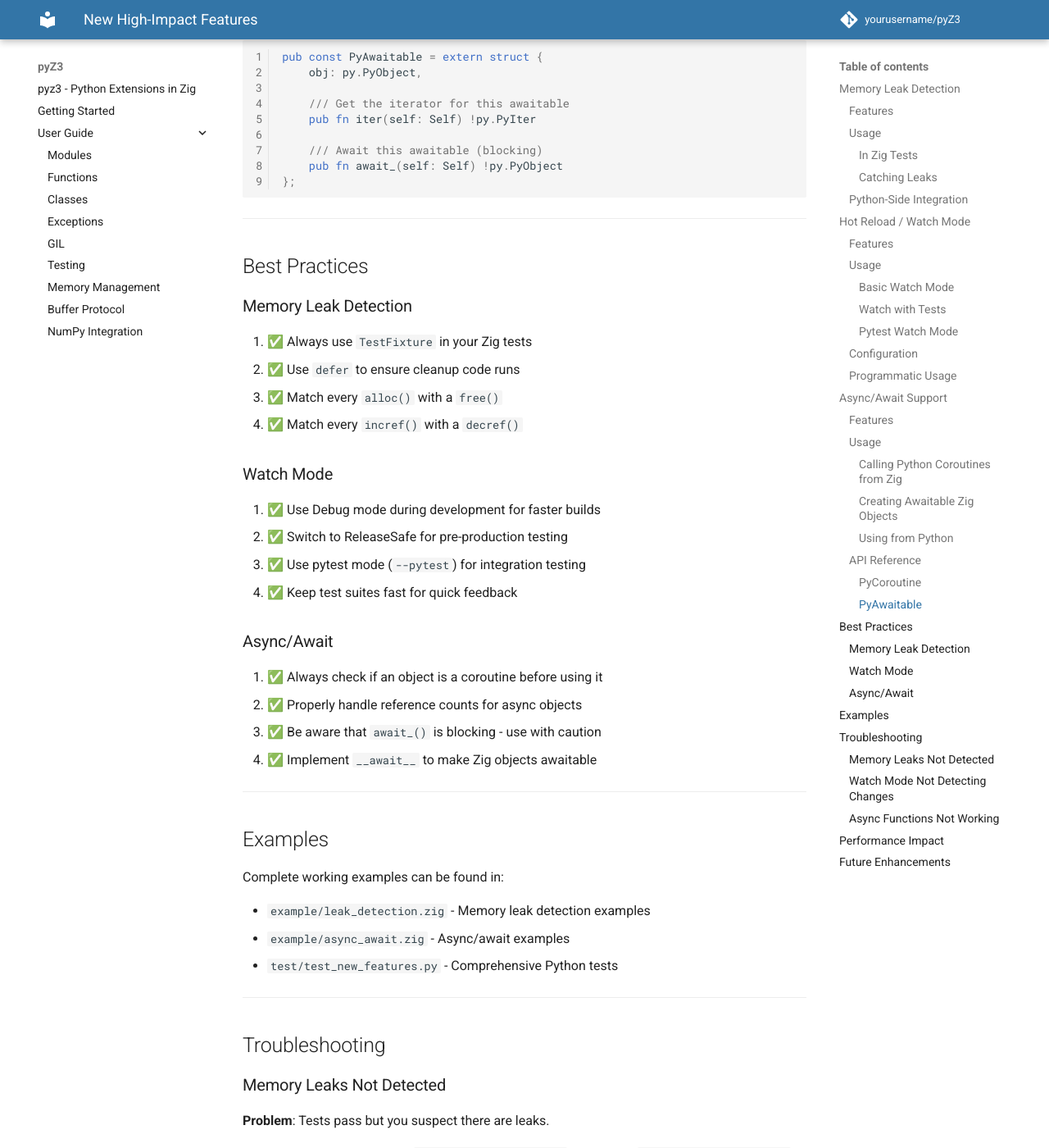
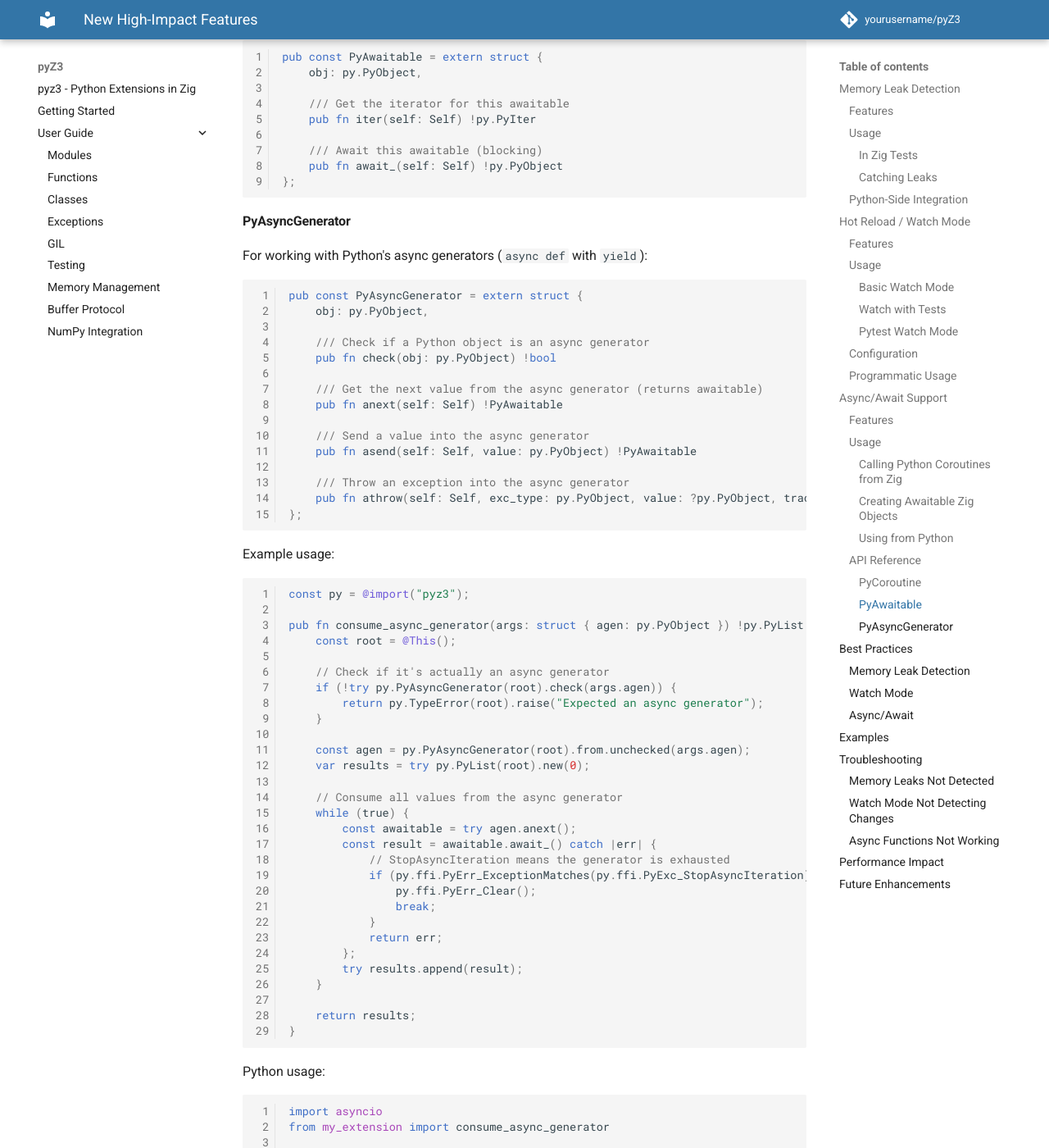
Before and after one commit to amiyamandal-dev/pyz3, an MkDocs documentation site: the page built from docs/guide/new_features.md, in a window 1280 px wide and 1400 px high, scrolled down 6095 px. Shown: the whole window at 82% size. Built offline with MkDocs 1.6.1 and Material for MkDocs 9.7.7, drawn with Linux system fonts in a browser that asks for light colours; comment, search, counter and statistics services are not loaded; the version menu is left out; some of the changed text lies outside the part shown.

Commit message:
Add support for class methods and async generators
- Implement class method detection in function signatures (first param
  PyType)
- Enable PyAsyncGenerator type after fixing circular import issues
- Add property setter generation to stub generation
- Update documentation with new features
- Adjust CI to only check generated stubs for Python 3.13

````diff
--- a/docs/guide/new_features.md
+++ b/docs/guide/new_features.md
@@ -302,6 +302,81 @@ pub const PyAwaitable = extern struct {
 };
 ```
 
+#### PyAsyncGenerator
+
+For working with Python's async generators (`async def` with `yield`):
+
+```zig
+pub const PyAsyncGenerator = extern struct {
+    obj: py.PyObject,
+
+    /// Check if a Python object is an async generator
+    pub fn check(obj: py.PyObject) !bool
+
+    /// Get the next value from the async generator (returns awaitable)
+    pub fn anext(self: Self) !PyAwaitable
+
+    /// Send a value into the async generator
+    pub fn asend(self: Self, value: py.PyObject) !PyAwaitable
+
+    /// Throw an exception into the async generator
+    pub fn athrow(self: Self, exc_type: py.PyObject, value: ?py.PyObject, traceback: ?py.PyObject) !PyAwaitable
+};
+```
+
+Example usage:
+
+```zig
+const py = @import("pyz3");
+
+pub fn consume_async_generator(args: struct { agen: py.PyObject }) !py.PyList {
+    const root = @This();
+
+    // Check if it's actually an async generator
+    if (!try py.PyAsyncGenerator(root).check(args.agen)) {
+        return py.TypeError(root).raise("Expected an async generator");
+    }
+
+    const agen = py.PyAsyncGenerator(root).from.unchecked(args.agen);
+    var results = try py.PyList(root).new(0);
+
+    // Consume all values from the async generator
+    while (true) {
+        const awaitable = try agen.anext();
+        const result = awaitable.await_() catch |err| {
+            // StopAsyncIteration means the generator is exhausted
+            if (py.ffi.PyErr_ExceptionMatches(py.ffi.PyExc_StopAsyncIteration) != 0) {
+                py.ffi.PyErr_Clear();
+                break;
+            }
+            return err;
+        };
+        try results.append(result);
+    }
+
+    return results;
+}
+```
+
+Python usage:
+
+```python
+import asyncio
+from my_extension import consume_async_generator
+
+async def my_async_gen():
+    for i in range(5):
+        await asyncio.sleep(0.01)
+        yield i * 2
+
+async def main():
+    agen = my_async_gen()
+    results = consume_async_generator(agen)
+    print(results)  # [0, 2, 4, 6, 8]
+
+asyncio.run(main())
+```
+
 ---
 
 ## Best Practices
````
Also changed, not shown: docs/getting_started.md (+2 -1 lines), docs/guide/classes.md (+42 -0 lines), 5 other files.
